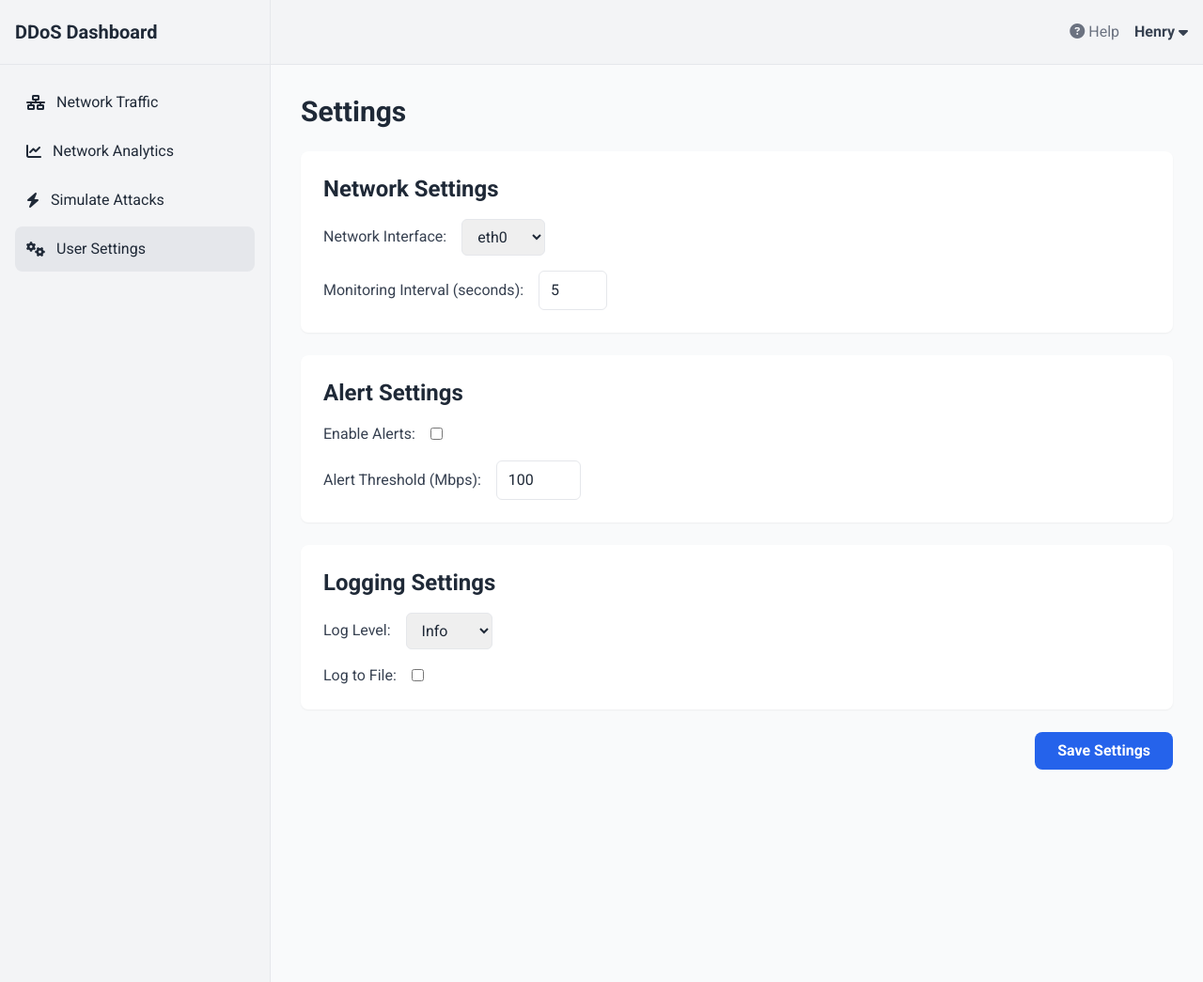
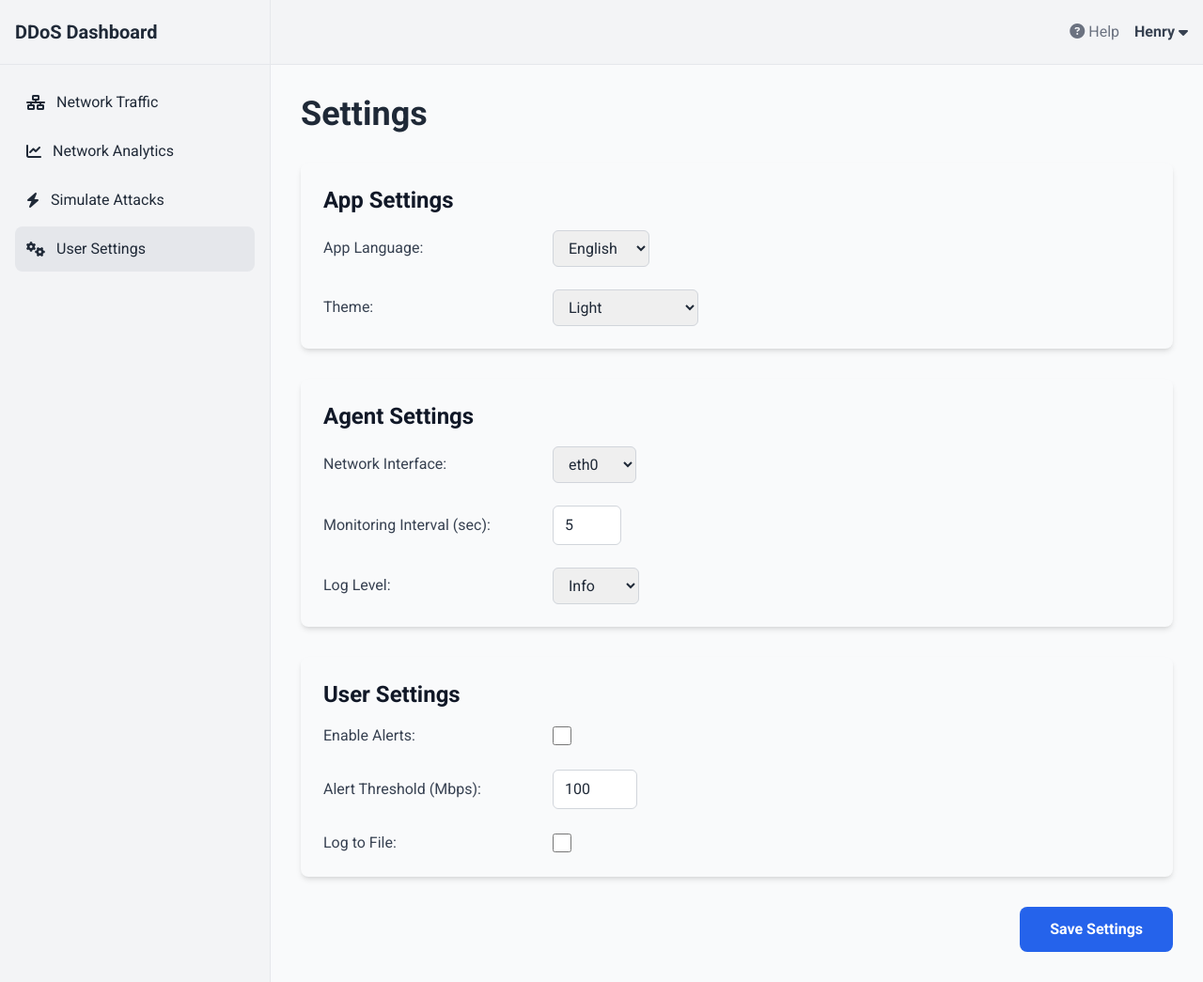
Before and after one commit to henry-jacq/ddos-detection, a Flask app: page /u/settings in a window 1280 px wide. Shown: the whole page at 94% size. Run offline with Flask 3, Linux system fonts and the light colour scheme; some libraries are stand-ins or nearby versions.

Commit message:
feat: enhance settings page layout and improve user interface elements for better usability

```diff
--- a/server/app/templates/settings.html
+++ b/server/app/templates/settings.html
@@ -3,66 +3,92 @@
 {% block title %}Settings{% endblock %}
 
 {% block content_area %}
-<h2 class="text-3xl font-bold text-gray-800 mb-6">Settings</h2>
+<h2 class="text-4xl font-extrabold text-gray-800 mb-8">Settings</h2>
 
-<!-- Network Settings Section -->
-<div class="bg-white p-6 rounded-lg shadow-sm mb-6">
-    <h3 class="text-2xl font-semibold text-gray-800 mb-4">Network Settings</h3>
-    <div class="space-y-4">
-        <div class="flex items-center space-x-4">
-            <label for="networkInterface" class="text-gray-700 font-medium">Network Interface:</label>
-            <select id="networkInterface" class="border rounded-md px-3 py-2">
+<!-- App Settings Section -->
+<div class="bg-gray-50 p-6 rounded-lg shadow-md mb-8">
+    <h3 class="text-2xl font-semibold text-gray-900 mb-4">App Settings</h3>
+    <div class="space-y-6">
+        <div class="flex items-center space-x-6">
+            <label for="appLanguage" class="w-1/4 text-gray-700 font-medium">App Language:</label>
+            <select id="appLanguage"
+                class="border border-gray-300 rounded-md px-3 py-2 focus:outline-none focus:ring-2 focus:ring-blue-500">
+                <option value="en">English</option>
+                <option value="es">Spanish</option>
+                <option value="fr">French</option>
+            </select>
+        </div>
+        <div class="flex items-center space-x-6">
+            <label for="theme" class="w-1/4 text-gray-700 font-medium">Theme:</label>
+            <select id="theme"
+                class="border border-gray-300 rounded-md px-3 py-2 focus:outline-none focus:ring-2 focus:ring-blue-500">
+                <option value="light">Light</option>
+                <option value="dark">Dark</option>
+                <option value="system">System Default</option>
+            </select>
+        </div>
+    </div>
+</div>
+
+<!-- Agent Settings Section -->
+<div class="bg-gray-50 p-6 rounded-lg shadow-md mb-8">
+    <h3 class="text-2xl font-semibold text-gray-900 mb-4">Agent Settings</h3>
+    <div class="space-y-6">
+        <div class="flex items-center space-x-6">
+            <label for="networkInterface" class="w-1/4 text-gray-700 font-medium">Network Interface:</label>
+            <select id="networkInterface"
+                class="border border-gray-300 rounded-md px-3 py-2 focus:outline-none focus:ring-2 focus:ring-blue-500">
                 <option value="eth0">eth0</option>
                 <option value="wlan0">wlan0</option>
                 <option value="lo">lo</option>
             </select>
         </div>
-        <div class="flex items-center space-x-4">
-            <label for="monitoringInterval" class="text-gray-700 font-medium">Monitoring Interval (seconds):</label>
-            <input type="number" id="monitoringInterval" class="border rounded-md px-3 py-2" value="5" min="1" max="60">
+        <div class="flex items-center space-x-6">
+            <label for="monitoringInterval" class="w-1/4 text-gray-700 font-medium">Monitoring Interval (sec):</label>
+            <input type="number" id="monitoringInterval"
+                class="border border-gray-300 rounded-md px-3 py-2 focus:outline-none focus:ring-2 focus:ring-blue-500"
+                value="5" min="1" max="60">
         </div>
-    </div>
-</div>
-
-<!-- Alert Settings Section -->
-<div class="bg-white p-6 rounded-lg shadow-sm mb-6">
-    <h3 class="text-2xl font-semibold text-gray-800 mb-4">Alert Settings</h3>
-    <div class="space-y-4">
-        <div class="flex items-center space-x-4">
-            <label for="enableAlerts" class="text-gray-700 font-medium">Enable Alerts:</label>
-            <input type="checkbox" id="enableAlerts" class="text-blue-600 rounded">
-        </div>
-        <div class="flex items-center space-x-4">
-            <label for="alertThreshold" class="text-gray-700 font-medium">Alert Threshold (Mbps):</label>
-            <input type="number" id="alertThreshold" class="border rounded-md px-3 py-2" value="100" min="1" max="1000">
-        </div>
-    </div>
-</div>
-
-<!-- Logging Settings Section -->
-<div class="bg-white p-6 rounded-lg shadow-sm mb-6">
-    <h3 class="text-2xl font-semibold text-gray-800 mb-4">Logging Settings</h3>
-    <div class="space-y-4">
-        <div class="flex items-center space-x-4">
-            <label for="logLevel" class="text-gray-700 font-medium">Log Level:</label>
-            <select id="logLevel" class="border rounded-md px-3 py-2">
+        <div class="flex items-center space-x-6">
+            <label for="logLevel" class="w-1/4 text-gray-700 font-medium">Log Level:</label>
+            <select id="logLevel"
+                class="border border-gray-300 rounded-md px-3 py-2 focus:outline-none focus:ring-2 focus:ring-blue-500">
                 <option value="info">Info</option>
                 <option value="warn">Warn</option>
                 <option value="error">Error</option>
                 <option value="debug">Debug</option>
             </select>
         </div>
-        <div class="flex items-center space-x-4">
-            <label for="logToFile" class="text-gray-700 font-medium">Log to File:</label>
-            <input type="checkbox" id="logToFile" class="text-blue-600 rounded">
+    </div>
+</div>
+
+<!-- User Settings Section -->
+<div class="bg-gray-50 p-6 rounded-lg shadow-md mb-8">
+    <h3 class="text-2xl font-semibold text-gray-900 mb-4">User Settings</h3>
+    <div class="space-y-6">
+        <div class="flex items-center space-x-6">
+            <label for="enableAlerts" class="w-1/4 text-gray-700 font-medium">Enable Alerts:</label>
+            <input type="checkbox" id="enableAlerts"
+                class="text-blue-600 w-5 h-5 rounded focus:ring-2 focus:ring-blue-500">
+        </div>
+        <div class="flex items-center space-x-6">
+            <label for="alertThreshold" class="w-1/4 text-gray-700 font-medium">Alert Threshold (Mbps):</label>
+            <input type="number" id="alertThreshold"
+                class="border border-gray-300 rounded-md px-3 py-2 focus:outline-none focus:ring-2 focus:ring-blue-500"
+                value="100" min="1" max="1000">
+        </div>
+        <div class="flex items-center space-x-6">
+            <label for="logToFile" class="w-1/4 text-gray-700 font-medium">Log to File:</label>
+            <input type="checkbox" id="logToFile"
+                class="text-blue-600 w-5 h-5 rounded focus:ring-2 focus:ring-blue-500">
         </div>
     </div>
 </div>
 
 <!-- Save Settings Button -->
-<div class="flex justify-end">
+<div class="flex justify-end mt-8">
     <button id="saveSettingsButton"
-        class="px-6 py-2 bg-blue-600 text-white font-semibold rounded-lg hover:bg-blue-700 transition duration-200">
+        class="px-8 py-3 bg-blue-600 text-white font-semibold rounded-lg hover:bg-blue-700 transition duration-200 focus:ring-4 focus:ring-blue-300 focus:outline-none">
         Save Settings
     </button>
 </div>
@@ -71,27 +97,18 @@
 
 {% block script_area %}
 <script>
-    // Save Settings button functionality
     const saveSettingsButton = document.getElementById('saveSettingsButton');
+    saveSettingsButton.addEventListener('click', function () {
+        const settings = {
+            networkInterface: document.getElementById('networkInterface').value,
+            monitoringInterval: document.getElementById('monitoringInterval').value,
+            enableAlerts: document.getElementById('enableAlerts').checked,
+            alertThreshold: document.getElementById('alertThreshold').value,
+            logLevel: document.getElementById('logLevel').value,
+            logToFile: document.getElementById('logToFile').checked
+        };
 
-    saveSettingsButton.addEventListener('click', function () {
-        const networkInterface = document.getElementById('networkInterface').value;
-        const monitoringInterval = document.getElementById('monitoringInterval').value;
-        const enableAlerts = document.getElementById('enableAlerts').checked;
-        const alertThreshold = document.getElementById('alertThreshold').value;
-        const logLevel = document.getElementById('logLevel').value;
-        const logToFile = document.getElementById('logToFile').checked;
-
-        console.log("Saving settings...");
-        console.log(`Network Interface: ${networkInterface}`);
-        console.log(`Monitoring Interval: ${monitoringInterval} seconds`);
-        console.log(`Enable Alerts: ${enableAlerts}`);
-        console.log(`Alert Threshold: ${alertThreshold} Mbps`);
-        console.log(`Log Level: ${logLevel}`);
-        console.log(`Log to File: ${logToFile}`);
-
-        // Logic for saving settings goes here (e.g., send settings to backend API)
-
+        console.log("Saving settings...", settings);
         alert("Settings saved successfully!");
     });
 </script>
```
Also changed, not shown: server/app/templates/analytics.html (+224 -70 lines).
